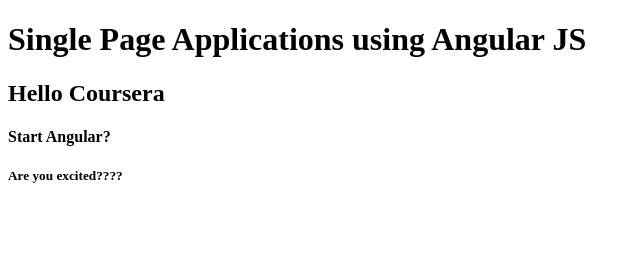
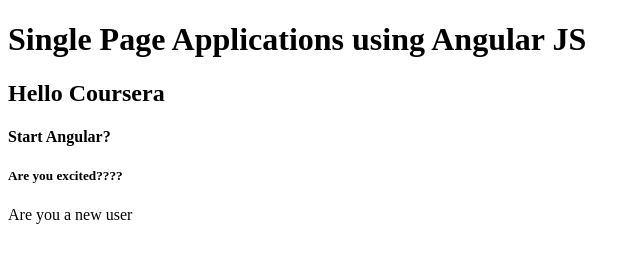
Before and after one commit to mksmahi/coursera-test, a plain HTML site: page index.html in a window 1280 px wide. Shown: the whole page, without its empty margins (0-640 px from the left). Drawn offline with Linux system fonts and the light colour scheme.

Commit message:
third modification

```diff
--- a/index.html
+++ b/index.html
@@ -9,5 +9,6 @@
       <h2>Hello Coursera</h2>
       <h4>Start Angular?</h4>
       <h5>Are you excited????</h5>
+      <p>Are you a new user</p>
   </body>
 </html>
```
